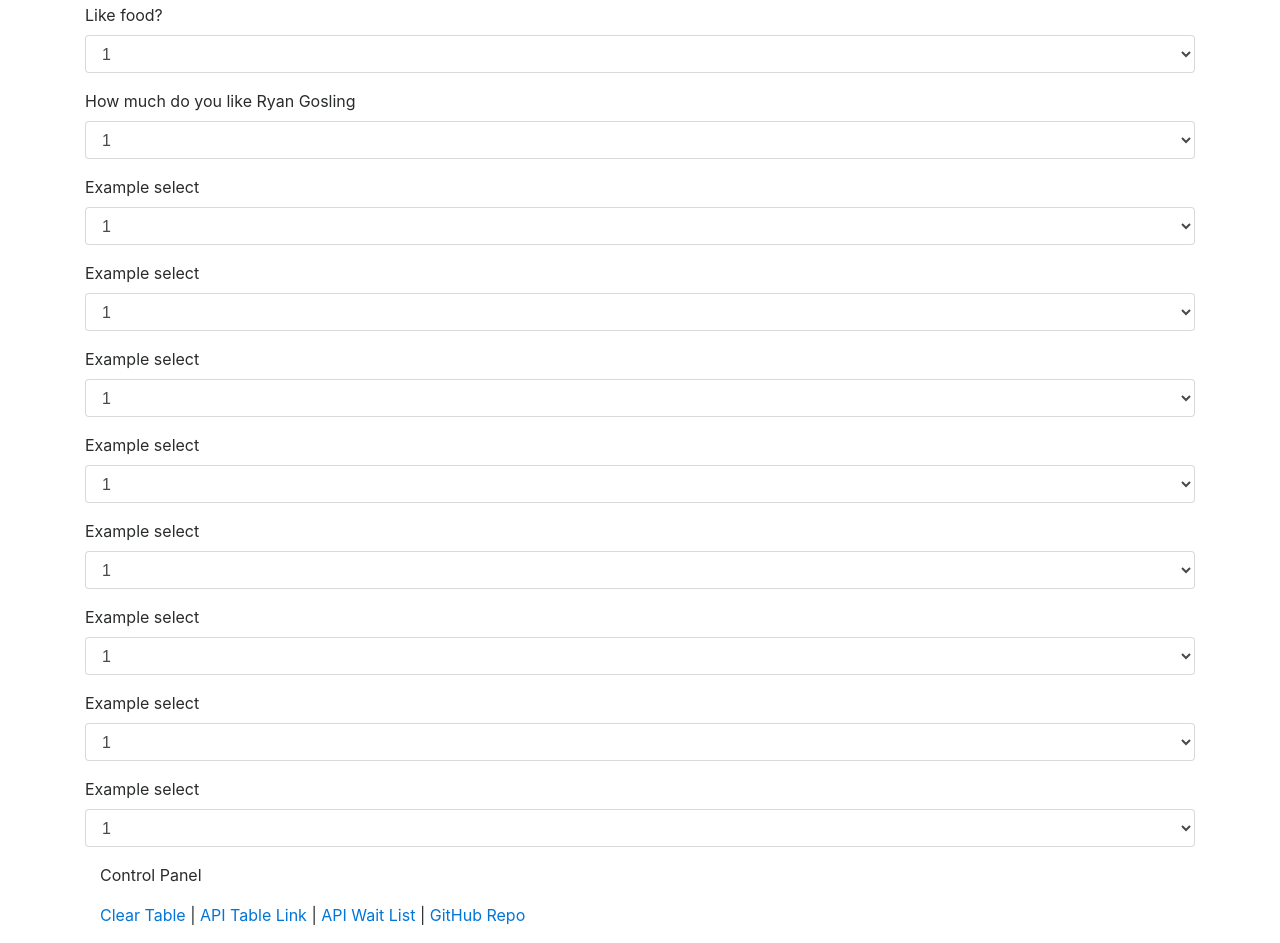
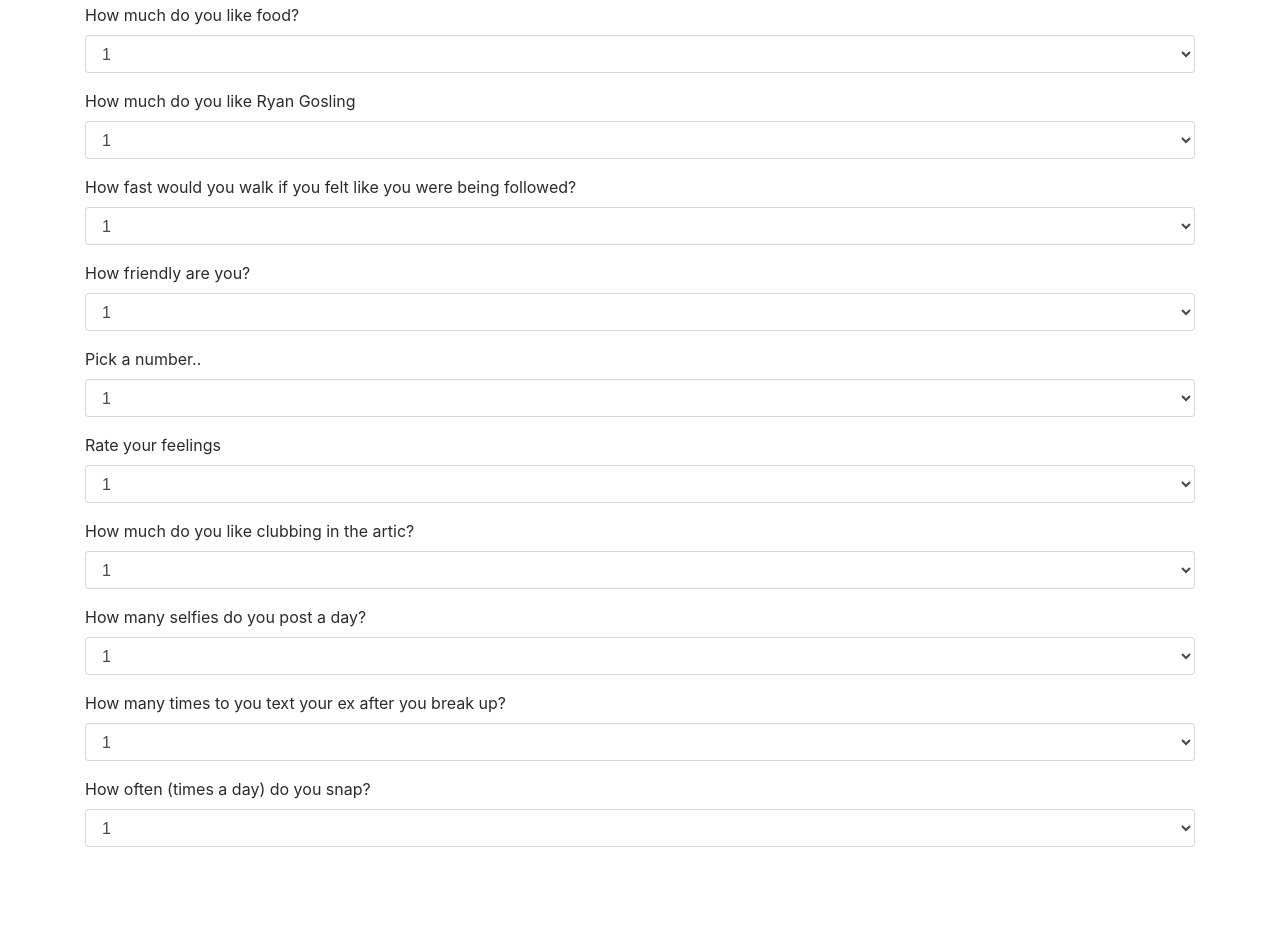
Before and after one commit to MattGohr/express-FriendFinder, a website: page app/public/survey.html in a window 1280 px wide. Shown: the part 301-1244 px from the top of the page. After the commit the page ends 1164 px from the top, so only its background shows below. Drawn offline with nearby package versions, Linux system fonts and the light colour scheme; no server answers; a script that the page names is missing.

```diff
--- a/app/public/survey.html
+++ b/app/public/survey.html
@@ -28,7 +28,7 @@
     <div class="row">
       <div class="col-lg-12">
         <div class="form-group">
-          <label for="exampleSelect1">Like food?</label>
+          <label for="exampleSelect1">How much do you like food?</label>
           <select class="form-control" id="exampleSelect1">
       <option>1</option>
       <option>2</option>
@@ -56,7 +56,7 @@
     <div class="row">
       <div class="col-lg-12">
         <div class="form-group">
-          <label for="exampleSelect1">Example select</label>
+          <label for="exampleSelect1">How fast would you walk if you felt like you were being followed?</label>
           <select class="form-control" id="exampleSelect1">
       <option>1</option>
       <option>2</option>
@@ -70,7 +70,7 @@
     <div class="row">
       <div class="col-lg-12">
         <div class="form-group">
-          <label for="exampleSelect1">Example select</label>
+          <label for="exampleSelect1">How friendly are you?</label>
           <select class="form-control" id="exampleSelect1">
       <option>1</option>
       <option>2</option>
@@ -84,7 +84,7 @@
     <div class="row">
       <div class="col-lg-12">
         <div class="form-group">
-          <label for="exampleSelect1">Example select</label>
+          <label for="exampleSelect1">Pick a number..</label>
           <select class="form-control" id="exampleSelect1">
       <option>1</option>
       <option>2</option>
@@ -98,7 +98,7 @@
     <div class="row">
       <div class="col-lg-12">
         <div class="form-group">
-          <label for="exampleSelect1">Example select</label>
+          <label for="exampleSelect1">Rate your feelings</label>
           <select class="form-control" id="exampleSelect1">
       <option>1</option>
       <option>2</option>
@@ -112,7 +112,7 @@
     <div class="row">
       <div class="col-lg-12">
         <div class="form-group">
-          <label for="exampleSelect1">Example select</label>
+          <label for="exampleSelect1">How much do you like clubbing in the artic?</label>
           <select class="form-control" id="exampleSelect1">
       <option>1</option>
       <option>2</option>
@@ -126,7 +126,7 @@
     <div class="row">
       <div class="col-lg-12">
         <div class="form-group">
-          <label for="exampleSelect1">Example select</label>
+          <label for="exampleSelect1">How many selfies do you post a day?</label>
           <select class="form-control" id="exampleSelect1">
       <option>1</option>
       <option>2</option>
@@ -140,7 +140,7 @@
     <div class="row">
       <div class="col-lg-12">
         <div class="form-group">
-          <label for="exampleSelect1">Example select</label>
+          <label for="exampleSelect1">How many times to you text your ex after you break up?</label>
           <select class="form-control" id="exampleSelect1">
       <option>1</option>
       <option>2</option>
@@ -154,7 +154,7 @@
     <div class="row">
       <div class="col-lg-12">
         <div class="form-group">
-          <label for="exampleSelect1">Example select</label>
+          <label for="exampleSelect1">How often (times a day) do you snap?</label>
           <select class="form-control" id="exampleSelect1">
       <option>1</option>
       <option>2</option>
@@ -169,8 +169,6 @@
 
     <footer class="footer">
       <div class="container">
-        <p>Control Panel</p>
-        <p><a href="#" id="clear">Clear Table</a> | <a href="/api/tables">API Table Link</a> | <a href="/api/waitlist">API Wait List</a> | <a href="https://github.com/afhaque/HotRestaurant">GitHub Repo</a></p>
       </div>
     </footer>
 
```
